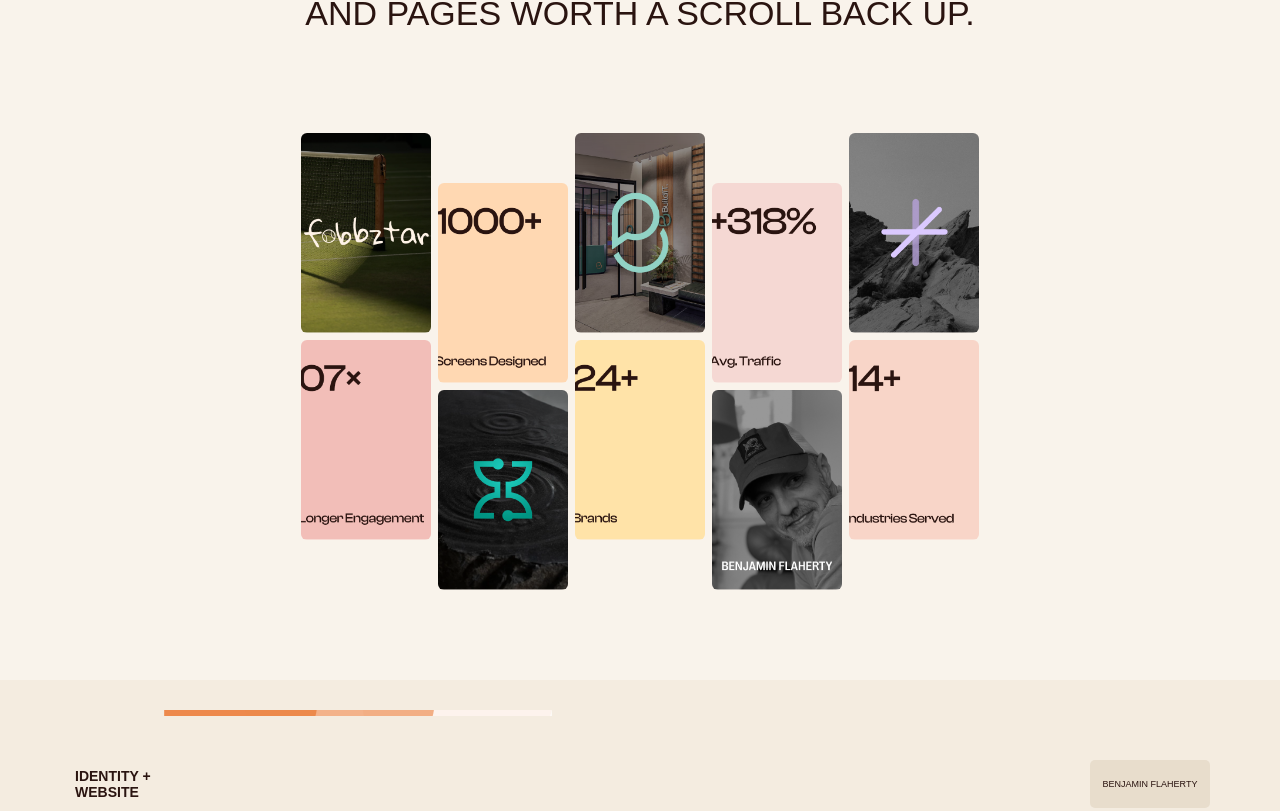
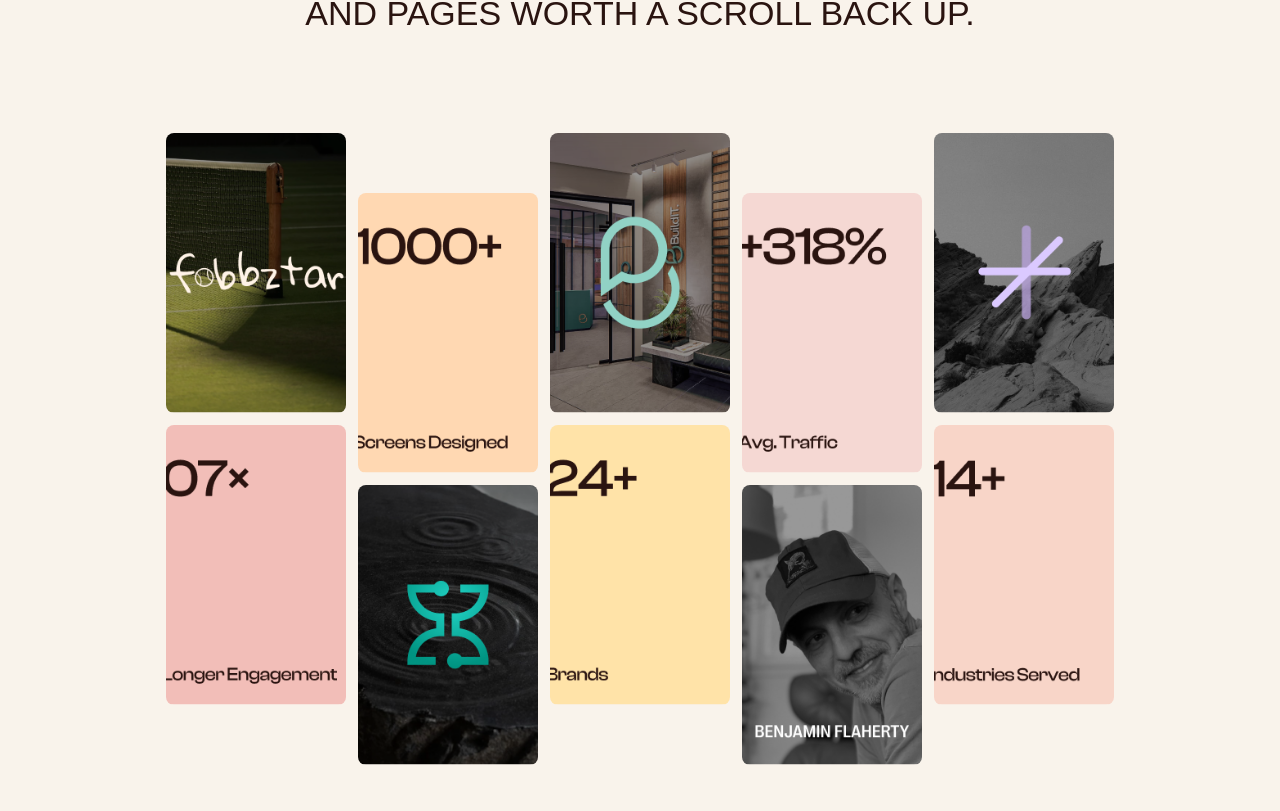
Before and after one commit to annaskhan-dev/RCHYstudio, a React (Vite) app: page / in a window 1280 px wide. Shown: the part 1749-2560 px from the top of the page. Built offline with nearby package versions, Linux system fonts and the light colour scheme.

Commit message:
adding things

```diff
--- a/src/components/work.module.css
+++ b/src/components/work.module.css
@@ -1,4 +1,4 @@
-/* --- ORIGINAL DESKTOP STYLES (Keep exactly as they are) --- */
+/* --- DESKTOP STYLES (Scaled up widths and heights) --- */
 .h2 {
   color: #2a1410;
   font-family: "Clash Display Medium", sans-serif;
@@ -18,30 +18,30 @@
   display: flex;
   justify-content: center;
   align-items: flex-start;
-  gap: 7px;
+  gap: 12px;
   width: fit-content;
   margin: 0 auto;
 }
 .columnTrack {
-  width: 130px;
+  width: 180px; /* Increased from 130px */
   display: flex;
   flex-direction: column;
 }
 .columnTrack:nth-child(2),
 .columnTrack:nth-child(4) {
-  margin-top: 50px;
+  margin-top: 60px;
 }
 .insidecontainer {
   display: flex;
   flex-direction: column;
-  gap: 7px;
+  gap: 12px;
   width: 100%;
 }
 .insidecontainer img {
   width: 100%;
-  height: 200px;
+  height: 280px; /* Increased from 200px */
   object-fit: cover;
-  border-radius: 6px;
+  border-radius: 8px;
   display: block;
   opacity: 0;
   transform: translateY(20px);
@@ -55,7 +55,7 @@
   transform: translateY(0);
 }
 
-/* Staggered Timing (Desktop) - Unchanged */
+/* Staggered Timing (Desktop) */
 .columnTrack:nth-child(1) img:nth-child(1) {
   transition-delay: 0.1s;
 }
@@ -87,7 +87,7 @@
   transition-delay: 1s;
 }
 
-/* --- MOBILE STICKY STACK (Card Deck Effect) --- */
+/* --- MOBILE STICKY STACK (Card Deck Effect) - UNTOUCHED --- */
 @media (max-width: 768px) {
   .workcontainer {
     display: flex;
@@ -95,10 +95,9 @@
     width: 90%;
     margin: 0 auto;
     gap: 0;
-    padding-bottom: 160px; /* room to scroll so the last card can fully reveal */
+    padding-bottom: 160px;
   }
 
-  /* Remove these as layout boxes — lets all 10 images flow as direct siblings */
   .columnTrack,
   .insidecontainer {
     display: contents;
@@ -107,8 +106,8 @@
   .insidecontainer img {
     width: 70%;
     max-width: 310px;
-    height: auto; /* height follows the image's natural aspect ratio */
-    object-fit: contain; /* no cropping, in case height is ever constrained */
+    height: auto;
+    object-fit: contain;
     border-radius: 16px;
     box-shadow: 0 10px 24px rgba(42, 20, 16, 0.16);
     margin: 0 auto 18px;
@@ -125,58 +124,58 @@
     transform: translateY(0) scale(1);
   }
 
-  /* Card 1 → Card 10, sticking in sequence */
   .columnTrack:nth-child(1) .insidecontainer img:nth-child(1) {
     top: 60px;
     z-index: 1;
-  } /* pic1 */
+  }
   .columnTrack:nth-child(1) .insidecontainer img:nth-child(2) {
     top: 72px;
     z-index: 2;
-  } /* pic2 */
+  }
   .columnTrack:nth-child(2) .insidecontainer img:nth-child(1) {
     top: 84px;
     z-index: 3;
-  } /* pic3 */
+  }
   .columnTrack:nth-child(2) .insidecontainer img:nth-child(2) {
     top: 96px;
     z-index: 4;
-  } /* pic4 */
+  }
   .columnTrack:nth-child(3) .insidecontainer img:nth-child(1) {
     top: 108px;
     z-index: 5;
-  } /* pic5 */
+  }
   .columnTrack:nth-child(3) .insidecontainer img:nth-child(2) {
     top: 120px;
     z-index: 6;
-  } /* pic6 */
+  }
   .columnTrack:nth-child(4) .insidecontainer img:nth-child(1) {
     top: 132px;
     z-index: 7;
-  } /* pic7 */
+  }
   .columnTrack:nth-child(4) .insidecontainer img:nth-child(2) {
     top: 144px;
     z-index: 8;
-  } /* pic8 */
+  }
   .columnTrack:nth-child(5) .insidecontainer img:nth-child(1) {
     top: 156px;
     z-index: 9;
-  } /* pic9 */
+  }
   .columnTrack:nth-child(5) .insidecontainer img:nth-child(2) {
     top: 168px;
     z-index: 10;
-  } /* pic10 */
+  }
+
   .h2 {
     color: #2a1410;
     font-family: "Clash Display Medium", sans-serif;
     font-weight: 500;
     font-size: 17px;
-  text-align: center; /* Ensures text alignment */
-  margin-bottom: 60px; /* Reduced slightly to bring images closer */
-  padding: 0 20px;    /* Adds breathing room on small screens */
-  max-width: 800px;   /* Prevents the text from stretching too wide on large screens */
-  margin-left: auto;  /* Centers the block itself */
-  margin-right: auto; /* Centers the block itself */
-  line-height: 1.4;   /* Improves readability for the two-line heading */
+    text-align: center;
+    margin-bottom: 60px;
+    padding: 0 20px;
+    max-width: 800px;
+    margin-left: auto;
+    margin-right: auto;
+    line-height: 1.4;
   }
 }
```
Lines whose indentation alone changed are shown as unchanged.
